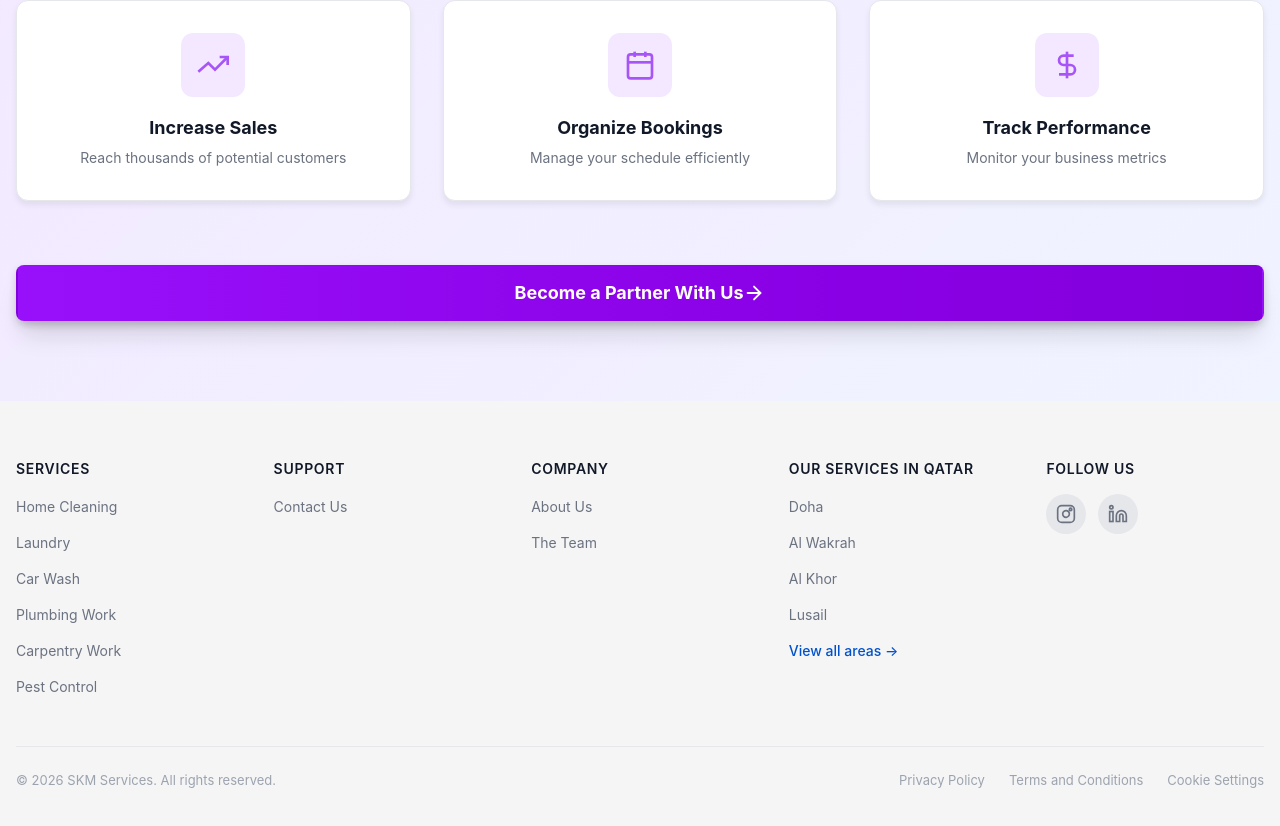
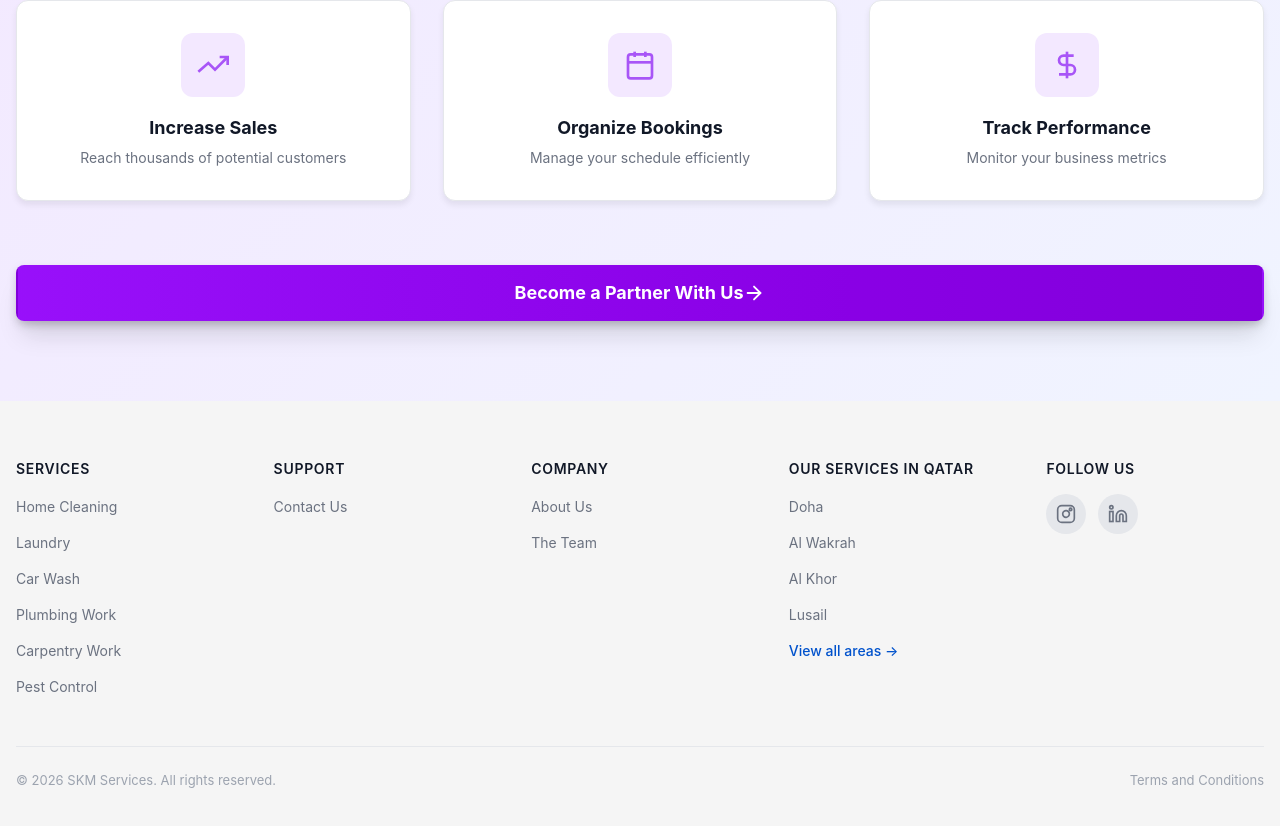
Before and after one commit to Vaibhavmadan2003/skm-services, a Next.js app: page / in a window 1280 px wide. Shown: the part 2502-3328 px from the top of the page. Built offline with nearby package versions, Linux system fonts and the light colour scheme.

Commit message:
Footer: Remove Privacy Policy and Cookie Settings, keep only Terms and Conditions

```diff
--- a/app/components/Footer.tsx
+++ b/app/components/Footer.tsx
@@ -104,9 +104,7 @@ export const Footer: React.FC<FooterProps> = ({ language }) => {
             © {currentYear} SKM Services. {language === 'en' ? 'All rights reserved.' : 'جميع الحقوق محفوظة.'}
           </p>
           <div style={{ display: 'flex', gap: '24px' }}>
-            <a href="#" style={{ fontSize: '13px', color: '#9ca3af', textDecoration: 'none' }}>{language === 'en' ? 'Privacy Policy' : 'سياسة الخصوصية'}</a>
             <a href="#" style={{ fontSize: '13px', color: '#9ca3af', textDecoration: 'none' }}>{language === 'en' ? 'Terms and Conditions' : 'الشروط والأحكام'}</a>
-            <a href="#" style={{ fontSize: '13px', color: '#9ca3af', textDecoration: 'none' }}>{language === 'en' ? 'Cookie Settings' : 'إعدادات ملفات تعريف الارتباط'}</a>
           </div>
         </div>
       </div>
```
